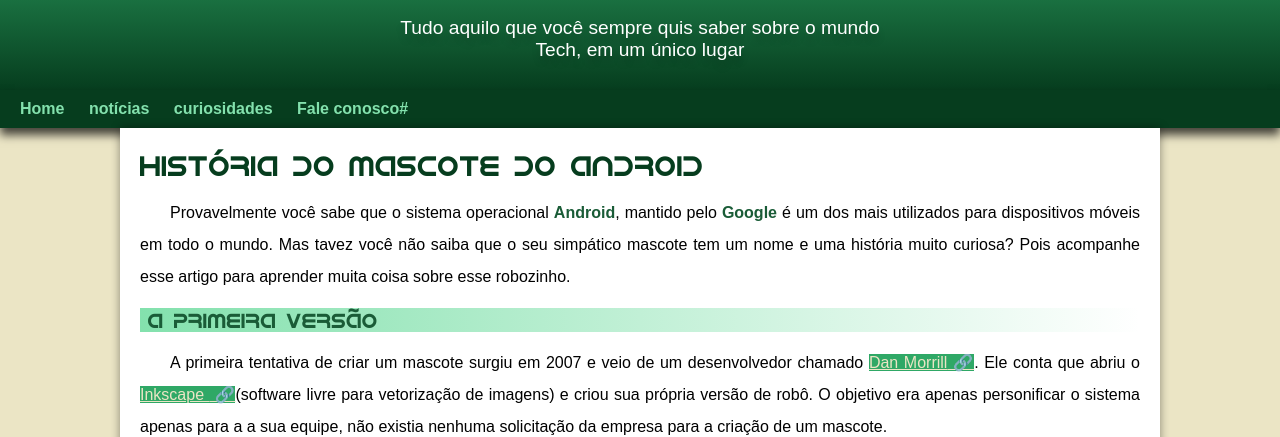
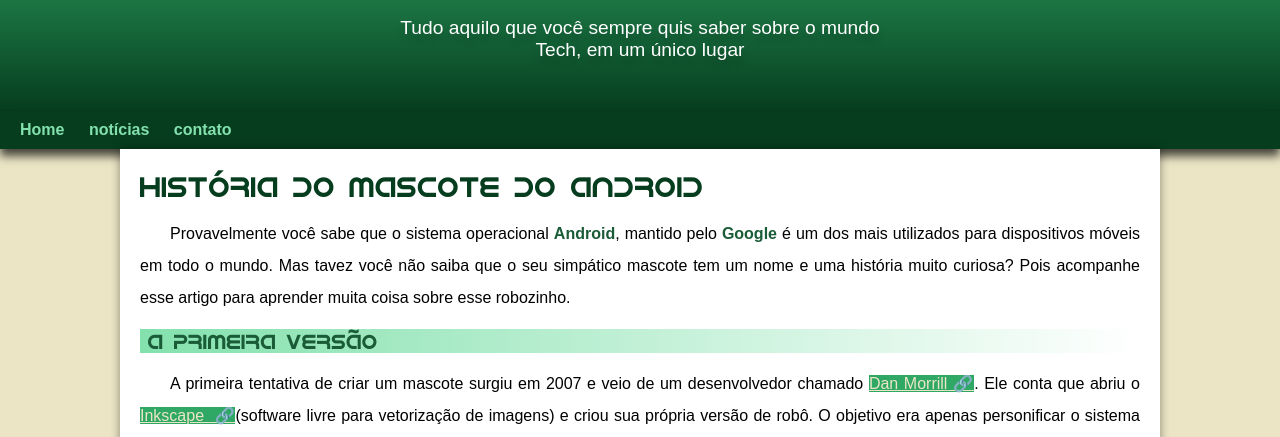
Before and after one commit to wanderson-soarresss/projeto-android, a plain HTML site: page index.html in a window 1280 px wide. Shown: the part 100-537 px from the top of the page. Drawn offline with Linux system fonts and the light colour scheme.

Commit message:
problema de padding resolvido

```diff
--- a/estilo/style.css
+++ b/estilo/style.css
@@ -69,7 +69,7 @@ header > p {
     font-size: 1.2em;
     max-width: 500px;
     margin: auto;
-    padding-bottom: 5px;
+    padding-bottom: 50px;
     padding-right: 10px;
     padding-left: 10px;
     text-shadow: 0px 7px 7px rgba(0, 0, 0, 0.192);
--- a/index.html
+++ b/index.html
@@ -22,8 +22,7 @@
      <nav>
         <a href="#">Home</a>
         <a href="#">notícias</a>
-        <a href="#">curiosidades</a>
-        <a href="#">Fale conosco#</a>
+        <a href="#">contato</a>
     </nav>
 
 <main>
```
